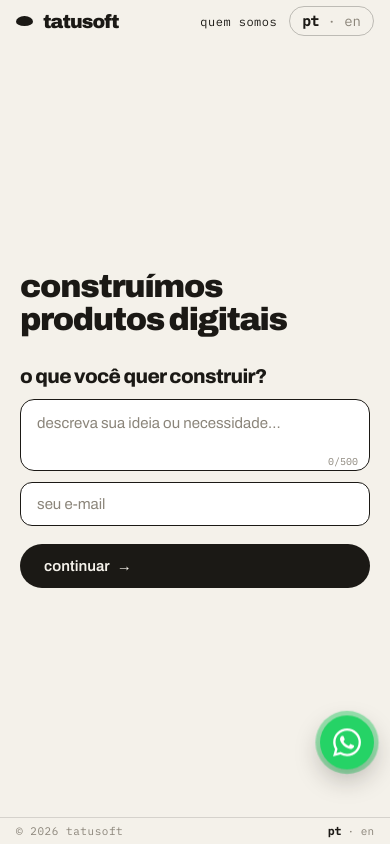
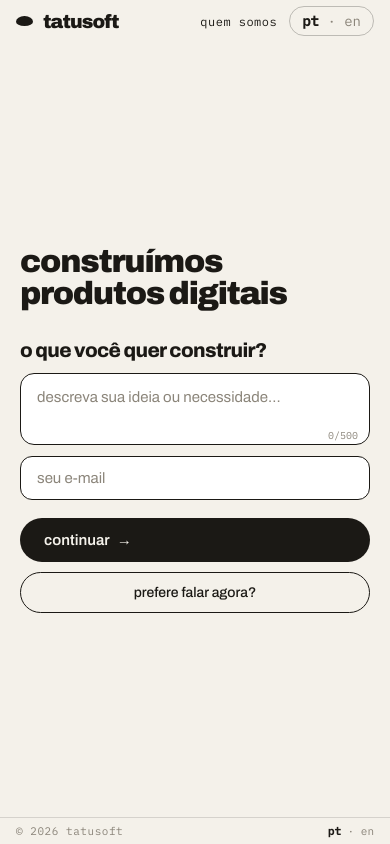
Before and after one commit to mateus-pinheiro/tatusoft-website, a plain HTML site: page index.html in a window 390 px wide. Drawn offline with Linux system fonts and the light colour scheme.

Commit message:
Refatorar botão WhatsApp: remover flutuante, adicionar inline
- Remove botão WhatsApp flutuante e suas animações
- Adiciona botão secundário inline abaixo do botão "continuar"
- Usa texto "prefere falar agora?" alinhado com linguagem da marca
- Otimiza layout mobile com botões full-width
- Remove estilos CSS não utilizados (wa-float, wa-ring)

🤖 Generated with [Claude Code](https://claude.com/claude-code)

Co-Authored-By: Claude <noreply@anthropic.com>

```diff
--- a/css/style.css
+++ b/css/style.css
@@ -79,56 +79,6 @@ input::placeholder, textarea::placeholder {
     }
 }
 
-@keyframes wa-float {
-    0%, 100% { transform: translateY(0); }
-    50% { transform: translateY(-6px); }
-}
-
-@keyframes wa-ring {
-    0% {
-        transform: scale(1);
-        opacity: 0.55;
-    }
-    70%, 100% {
-        transform: scale(1.9);
-        opacity: 0;
-    }
-}
-
-/* ========== WhatsApp Button ========== */
-.whatsapp-button {
-    position: fixed;
-    right: clamp(18px, 3vw, 32px);
-    bottom: clamp(18px, 3vw, 32px);
-    z-index: 95;
-    width: 62px;
-    height: 62px;
-    display: flex;
-    align-items: center;
-    justify-content: center;
-    animation: wa-float 3s ease-in-out infinite;
-}
-
-.whatsapp-ring {
-    position: absolute;
-    inset: 0;
-    border-radius: 999px;
-    background: var(--whatsapp);
-    animation: wa-ring 2.4s ease-out infinite;
-}
-
-.whatsapp-icon {
-    position: relative;
-    width: 62px;
-    height: 62px;
-    border-radius: 999px;
-    background: var(--whatsapp);
-    color: #FFFFFF;
-    display: flex;
-    align-items: center;
-    justify-content: center;
-    box-shadow: 0 10px 26px rgba(27, 25, 21, 0.28);
-}
 
 /* ========== Transition Splash ========== */
 .transition-splash {
@@ -417,6 +367,29 @@ input[type="email"].error {
     font-family: 'IBM Plex Mono', monospace;
 }
 
+.btn-whatsapp {
+    border: 1.5px solid var(--grafite);
+    cursor: pointer;
+    background: transparent;
+    color: var(--grafite);
+    border-radius: 999px;
+    padding: 14px 24px;
+    font-size: 15px;
+    font-weight: 500;
+    font-family: 'Archivo', sans-serif;
+    display: inline-flex;
+    align-items: center;
+    gap: 8px;
+    transition: all 0.2s ease;
+    text-decoration: none;
+}
+
+.btn-whatsapp:hover {
+    background: var(--grafite);
+    color: var(--papel);
+    transform: translateY(-2px);
+}
+
 .form-note {
     font-family: 'IBM Plex Mono', monospace;
     font-size: 14px;
@@ -576,13 +549,22 @@ input[type="email"].error {
     /* Fixed button position */
     .form-actions {
         margin-top: 10px;
-        justify-content: flex-start;
+        flex-direction: column;
+        gap: 10px;
+        align-items: stretch;
     }
 
     .btn-primary {
         width: 100%;
         padding: 12px 24px;
         font-size: 15px;
+    }
+
+    .btn-whatsapp {
+        width: 100%;
+        padding: 12px 24px;
+        font-size: 14px;
+        justify-content: center;
     }
 
     .form-note {
@@ -624,24 +606,6 @@ input[type="email"].error {
     .footer-pebble {
         display: none; /* Hide logo icon in footer on mobile */
     }
-
-    /* Adjust WhatsApp button */
-    .whatsapp-button {
-        width: 54px;
-        height: 54px;
-        right: 16px;
-        bottom: 70px; /* Move up to not overlap with footer */
-    }
-
-    .whatsapp-icon {
-        width: 54px;
-        height: 54px;
-    }
-
-    .whatsapp-icon svg {
-        width: 28px;
-        height: 28px;
-    }
 }
 
 /* Extra small devices (very small phones) */
@@ -667,6 +631,11 @@ input[type="email"].error {
     .btn-primary {
         padding: 12px 20px;
         font-size: 14px;
+    }
+
+    .btn-whatsapp {
+        padding: 12px 20px;
+        font-size: 13px;
     }
 }
 
--- a/index.html
+++ b/index.html
@@ -19,16 +19,6 @@
     <link rel="stylesheet" href="css/style.css">
 </head>
 <body>
-    <!-- WhatsApp Button -->
-    <a href="https://wa.me/5511999999999" target="_blank" rel="noopener" aria-label="conectar pelo whatsapp" class="whatsapp-button">
-        <span class="whatsapp-ring"></span>
-        <span class="whatsapp-icon">
-            <svg viewBox="0 0 24 24" width="32" height="32" fill="currentColor">
-                <path d="M17.472 14.382c-.297-.149-1.758-.867-2.03-.967-.273-.099-.471-.148-.67.15-.197.297-.767.966-.94 1.164-.173.199-.347.223-.644.075-.297-.15-1.255-.463-2.39-1.475-.883-.788-1.48-1.761-1.653-2.059-.173-.297-.018-.458.13-.606.134-.133.298-.347.446-.52.149-.174.198-.298.298-.497.099-.198.05-.371-.025-.52-.075-.149-.669-1.612-.916-2.207-.242-.579-.487-.5-.669-.51l-.57-.01c-.198 0-.52.074-.792.372-.272.297-1.04 1.016-1.04 2.479 0 1.462 1.065 2.875 1.213 3.074.149.198 2.096 3.2 5.077 4.487.71.306 1.263.489 1.694.625.712.227 1.36.195 1.872.118.571-.085 1.758-.719 2.006-1.413.248-.694.248-1.289.173-1.413-.074-.124-.272-.198-.57-.347m-5.421 7.403h-.004a9.87 9.87 0 01-5.031-1.378l-.361-.214-3.741.982.998-3.648-.235-.374a9.86 9.86 0 01-1.51-5.26c.001-5.45 4.436-9.884 9.888-9.884 2.64 0 5.122 1.03 6.988 2.898a9.825 9.825 0 012.893 6.994c-.003 5.45-4.437 9.884-9.885 9.884m8.413-18.297A11.815 11.815 0 0012.05 0C5.495 0 .16 5.335.157 11.892c0 2.096.547 4.142 1.588 5.945L.057 24l6.305-1.654a11.882 11.882 0 005.683 1.448h.005c6.554 0 11.89-5.335 11.893-11.893a11.821 11.821 0 00-3.48-8.413z"></path>
-            </svg>
-        </span>
-    </a>
-
     <!-- Transition Splash (hidden by default) -->
     <div id="transitionSplash" class="transition-splash" style="display: none;">
         <div class="splash-pebble"></div>
@@ -100,6 +90,9 @@
                                 <span data-pt="continuar" data-en="continue">continuar</span>
                                 <span class="arrow">→</span>
                             </button>
+                            <a href="https://wa.me/5511999999999" target="_blank" rel="noopener" class="btn-whatsapp">
+                                <span data-pt="prefere falar agora?" data-en="prefer to talk now?">prefere falar agora?</span>
+                            </a>
                             <span class="form-note" data-pt="de graça · sem compromisso" data-en="free · no commitment">
                                 de graça · sem compromisso
                             </span>
```
